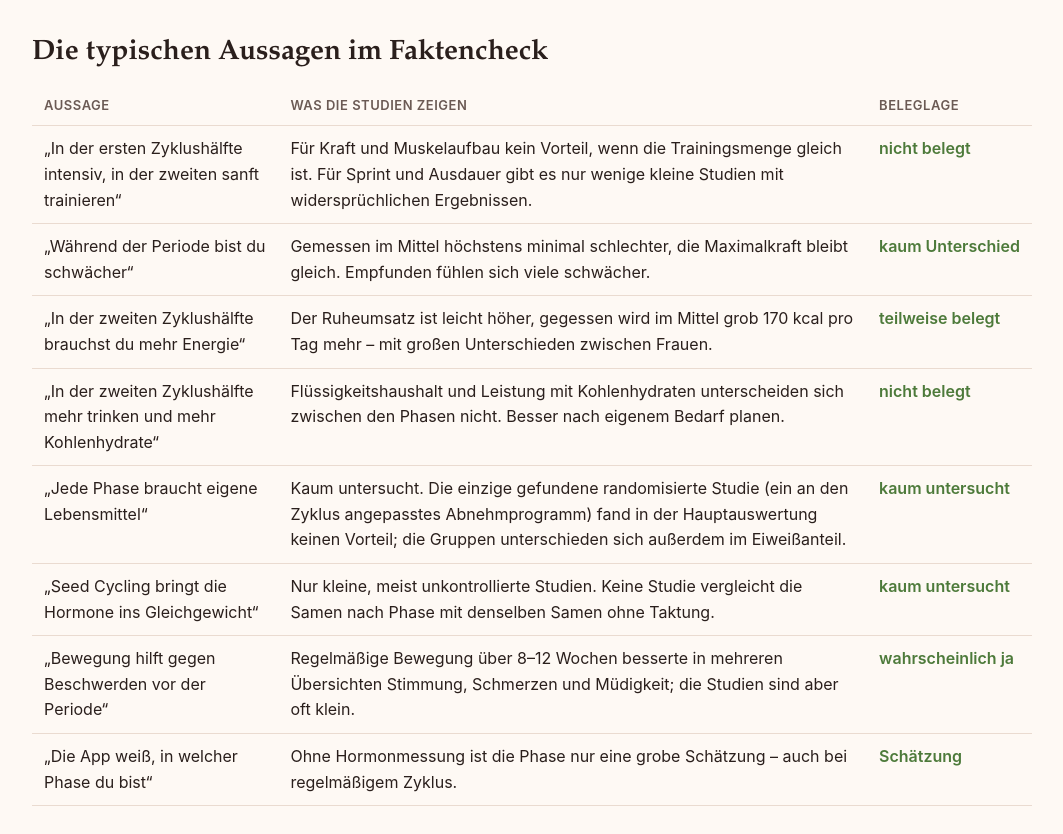
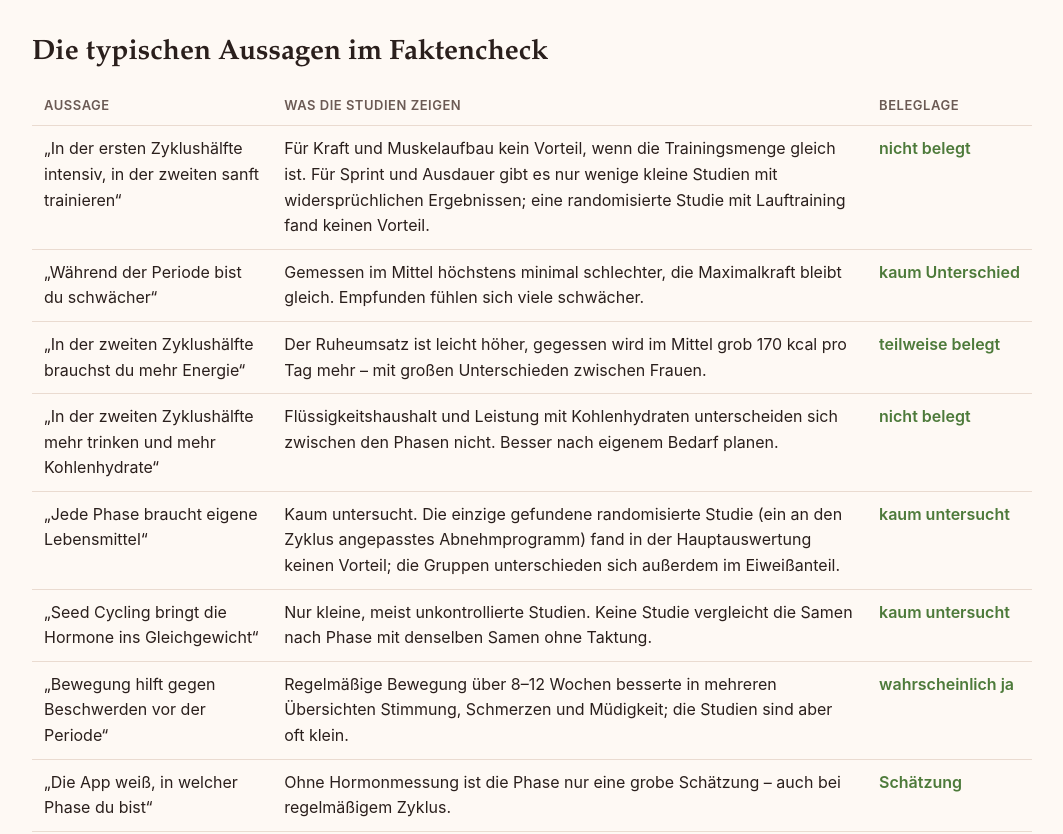
Before and after one commit to franzihueber/glycia-website, a plain HTML site: page cycle-syncing.html in a window 1280 px wide. Shown: the part 865-1699 px from the top of the page, without its empty margins (108-1171 px from the left). Drawn offline with Linux system fonts and the light colour scheme.

Commit message:
Cycle Syncing: Kubica 2024 ergänzt
Co-Authored-By: Claude Opus 5.5 <noreply@anthropic.com>
Claude-Session: https://claude.ai/code/session_011ovLohLJVmrrfnMAi9PNaG

```diff
--- a/cycle-syncing.html
+++ b/cycle-syncing.html
@@ -205,7 +205,7 @@ footer.bottom a { color: var(--ink-2); }
 <table class="verdict">
 <thead><tr><th>Aussage</th><th>Was die Studien zeigen</th><th>Beleglage</th></tr></thead>
 <tbody>
-<tr><td>„In der ersten Zyklushälfte intensiv, in der zweiten sanft trainieren“</td><td>Für Kraft und Muskelaufbau kein Vorteil, wenn die Trainingsmenge gleich ist. Für Sprint und Ausdauer gibt es nur wenige kleine Studien mit widersprüchlichen Ergebnissen.</td><td>nicht belegt</td></tr>
+<tr><td>„In der ersten Zyklushälfte intensiv, in der zweiten sanft trainieren“</td><td>Für Kraft und Muskelaufbau kein Vorteil, wenn die Trainingsmenge gleich ist. Für Sprint und Ausdauer gibt es nur wenige kleine Studien mit widersprüchlichen Ergebnissen; eine randomisierte Studie mit Lauftraining fand keinen Vorteil.</td><td>nicht belegt</td></tr>
 <tr><td>„Während der Periode bist du schwächer“</td><td>Gemessen im Mittel höchstens minimal schlechter, die Maximalkraft bleibt gleich. Empfunden fühlen sich viele schwächer.</td><td>kaum Unterschied</td></tr>
 <tr><td>„In der zweiten Zyklushälfte brauchst du mehr Energie“</td><td>Der Ruheumsatz ist leicht höher, gegessen wird im Mittel grob 170 kcal pro Tag mehr – mit großen Unterschieden zwischen Frauen.</td><td>teilweise belegt</td></tr>
 <tr><td>„In der zweiten Zyklushälfte mehr trinken und mehr Kohlenhydrate“</td><td>Flüssigkeitshaushalt und Leistung mit Kohlenhydraten unterscheiden sich zwischen den Phasen nicht. Besser nach eigenem Bedarf planen.</td><td>nicht belegt</td></tr>
@@ -241,6 +241,7 @@ footer.bottom a { color: var(--ink-2); }
 <li>Blagrove RC et al. J Sci Med Sport 2020 – Meta-Analyse zur Kraft je Zyklusphase. <a href="https://doi.org/10.1016/j.jsams.2020.04.022" rel="noopener">doi:10.1016/j.jsams.2020.04.022</a></li>
 <li>Carmichael MA et al. Int J Environ Res Public Health 2021 – empfundene und gemessene Leistung. <a href="https://doi.org/10.3390/ijerph18041667" rel="noopener">doi:10.3390/ijerph18041667</a></li>
 <li>D'Souza AC et al. Med Sci Sports Exerc 2026 – randomisierte Studie, Krafttraining nach Phase. <a href="https://doi.org/10.1249/MSS.0000000000004031" rel="noopener">doi:10.1249/MSS.0000000000004031</a></li>
+<li>Kubica C et al. Eur J Appl Physiol 2024 – randomisierte Studie, Lauftraining nach Zyklusphase. <a href="https://doi.org/10.1007/s00421-024-05545-9" rel="noopener">doi:10.1007/s00421-024-05545-9</a></li>
 <li>Tucker JAL et al. Nutr Rev 2025 – Meta-Analyse zur Energieaufnahme. <a href="https://doi.org/10.1093/nutrit/nuae093" rel="noopener">doi:10.1093/nutrit/nuae093</a></li>
 <li>Benton MJ et al. PLoS One 2020 – Meta-Analyse zum Ruheumsatz. <a href="https://doi.org/10.1371/journal.pone.0236025" rel="noopener">doi:10.1371/journal.pone.0236025</a></li>
 <li>Matkin-Hussey et al. Proc Nutr Soc 2026 – Ernährungsbehauptungen auf Social Media. <a href="https://doi.org/10.1017/S0029665126103085" rel="noopener">doi:10.1017/S0029665126103085</a></li>
```
